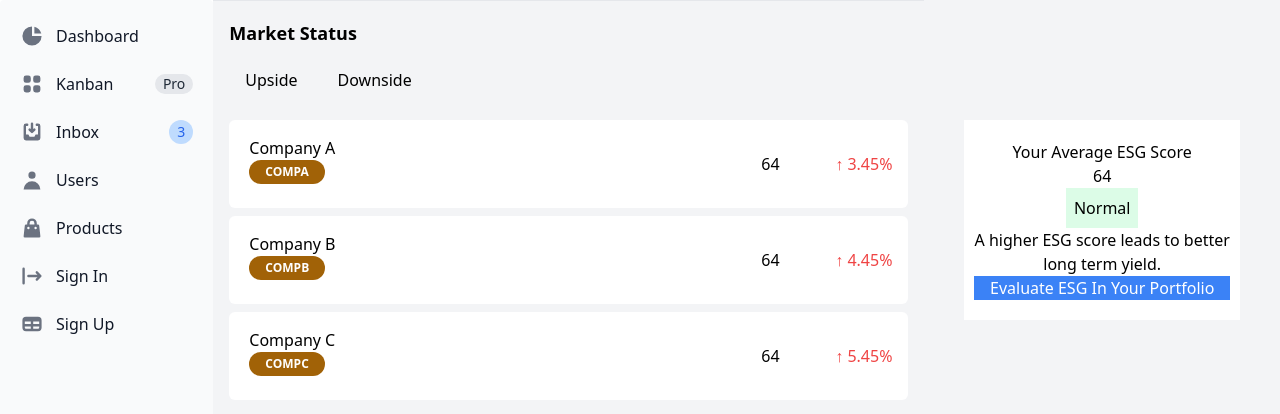
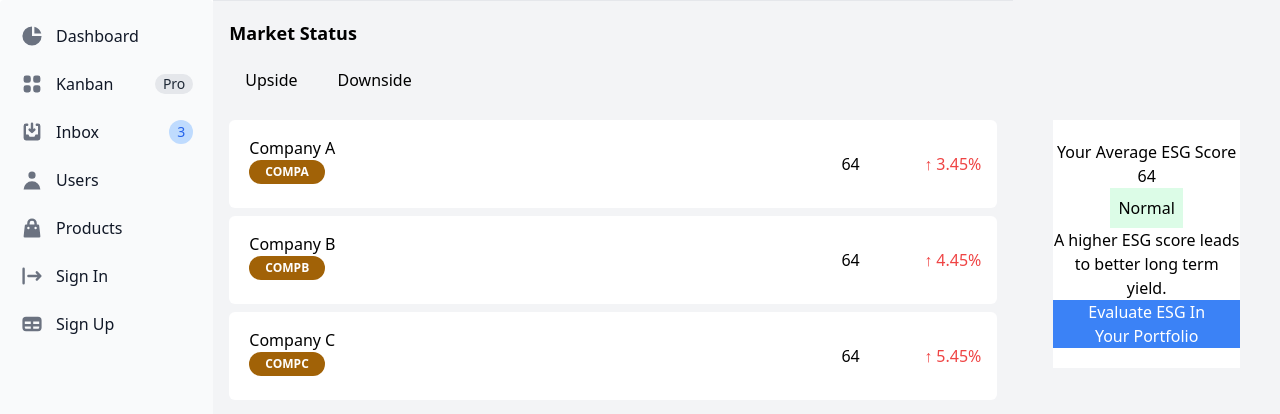
Before and after one commit to neozhixuan/project-CDLSDG, a Next.js app: page / in a window 1280 px wide. Shown: the top 414 px of the page. Built offline with nearby package versions, Linux system fonts and the light colour scheme.

Commit message:
feature/experiment

```diff
--- a/pages/index.js
+++ b/pages/index.js
@@ -15,9 +15,9 @@ export default function IndexPage() {
       </Head>
       <div className="flex">
         <Sidebar />
-        <div className="grid grid-cols-4 md:grid-cols-12 w-full grid-rows-2 md:grid-rows-1">
-          <StockLayout className="h-full col-span-4 md:col-span-8 row-span-1"/>
-          <StockScore className="col-span-4 md:col-span-4 h-full p-10 row-span-1"/>
+        <div className="flex w-full lg:flex-row flex-col">
+          <StockLayout className="lg:basis-3/4"/>
+          <StockScore className="lg:basis-1/4 w-full"/>
         </div>
       </div>
     </main>
```
